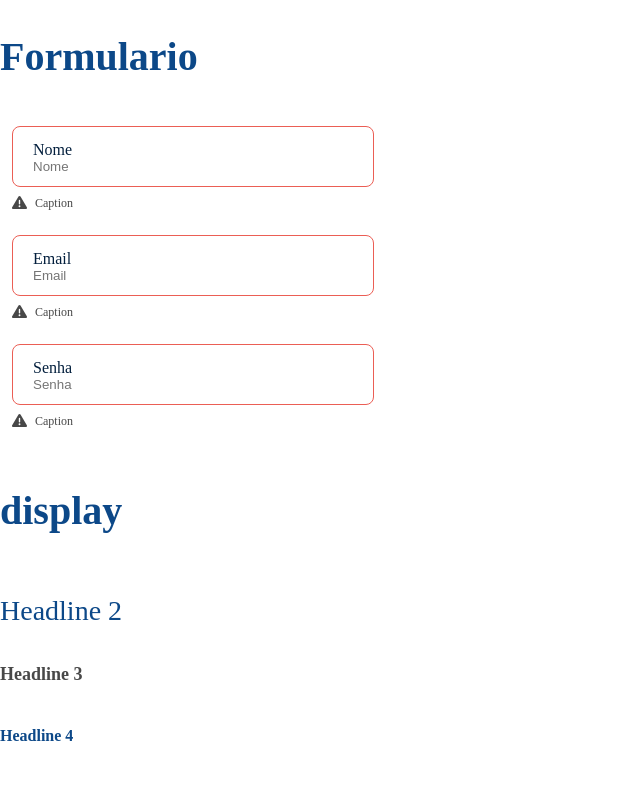
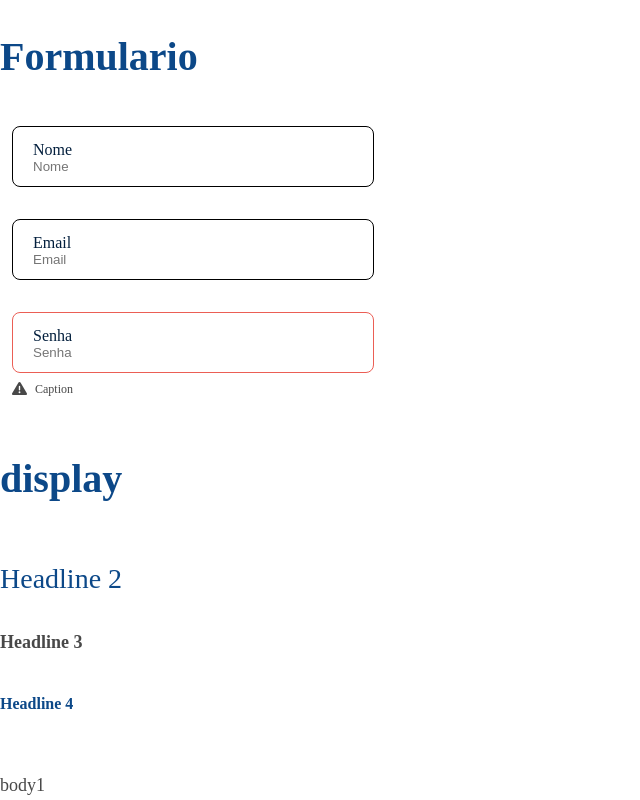
Before and after one commit to deboraCs26/desafio-taqtile-debora, a React (Create React App) app: page / in a window 1280 px wide. Shown: the top 800 px of the page, without its empty margins (0-640 px from the left). Built offline with nearby package versions, Linux system fonts and the light colour scheme.

Commit message:
error correction

```diff
--- a/src/App.tsx
+++ b/src/App.tsx
@@ -24,13 +24,11 @@ export default function App() {
         icon={faExclamationTriangle}
         caption='Caption'
         minLength={3}
-        error={true}
       />
       <FormField
         label="Email"
         icon={faExclamationTriangle}
         caption="Caption"
-        error={true}
       />
       <FormField
         label="Senha"
```
